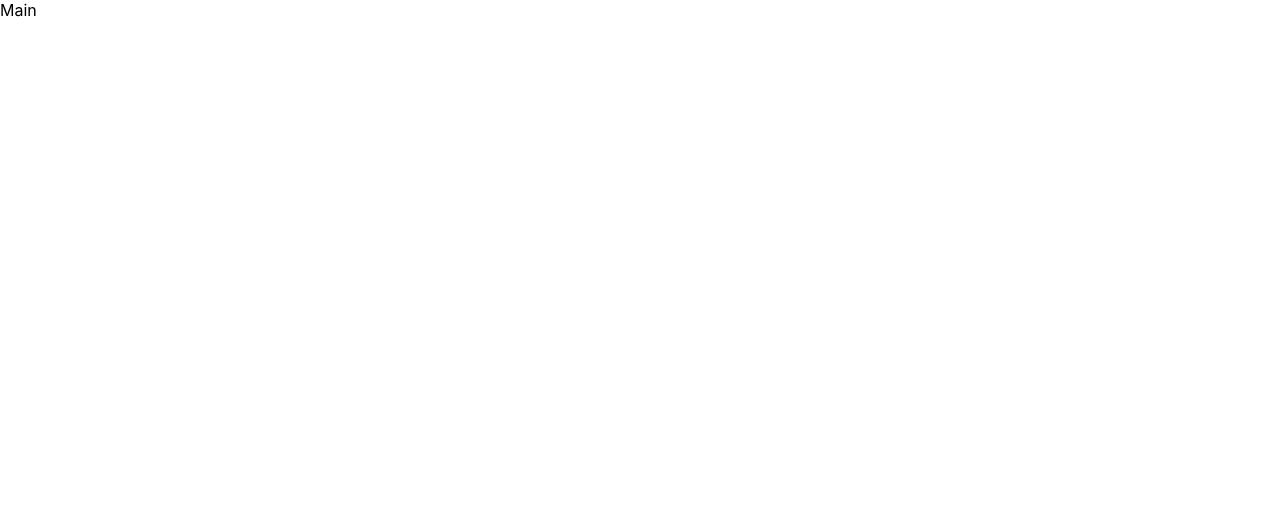
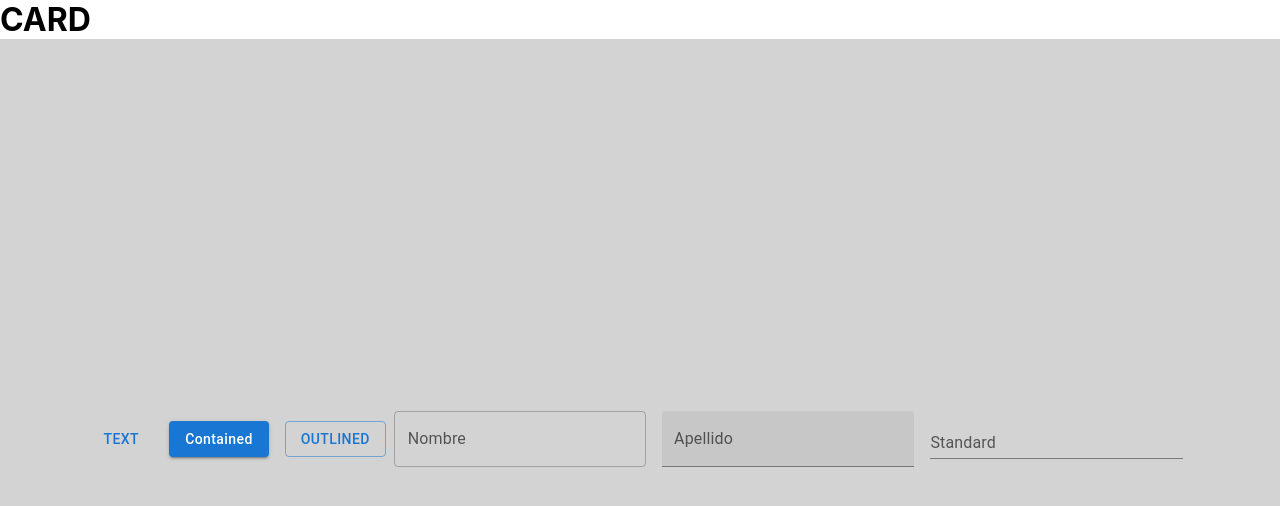
Before and after one commit to CarlosMorales23/E-commerce-Morales, a React (Create React App) app: page / in a window 1280 px wide. Shown: the top 506 px of the page. Built offline with nearby package versions, Linux system fonts and the light colour scheme.

Commit message:
MUI probe inputs

```diff
--- a/src/App.js
+++ b/src/App.js
@@ -1,10 +1,15 @@
-import Main from "./components/Main/Main";
+// import Main from "./components/Main/Main";
+import Card from "./components/Card/Card";
+import PruebasMUI from "./components/Pruebas MUI/PruebasMUI";
 
 function App() {
   return (
     <div className="App">
       <>
-      <Main/>
+        {/* <Main/> */}
+        <Card/>
+        <PruebasMUI />
+
       </>
     </div>
   );
--- /dev/null
+++ b/src/components/Card/Card.jsx
@@ -0,0 +1,11 @@
+import React from "react";
+
+const Card = () => {
+    return (
+        <div>
+            <h1>CARD</h1>
+        </div>
+    )
+};
+
+export default Card;
--- a/src/components/Main/Main.jsx
+++ b/src/components/Main/Main.jsx
@@ -1,9 +1,36 @@
-import React from 'react'
+
+import React from "react";
+import { Box, Grid } from "@mui/material";
+import styles from "./main.module.css";
+
+
 
 const Main = () => {
     return (
-        <div>Main</div>
-    )
-}
+        <Box
+            sx={{
+                width: "100%",
+                minHeight: "100vh",
+                backgroundColor: "lightblue",
+            }}
+        >
+            <Grid container spacing={2}>
+                <Grid item xs={12} sm={6} lg={3} border={2}   borderColor="red">
+                    <h2>Hijo1</h2>
+                </Grid>
+                <Grid item xs={12} sm={6}lg={3}  border={2}  borderColor="red">
+                    <h2>Hijo2</h2>
+                </Grid>
+                <Grid item xs={12} sm={6} lg={3} border={2}   borderColor="red">
+                    <h2>Hijo3</h2>
+                </Grid>
+                <Grid item xs={12} sm={6} lg={3} border={2}   borderColor="red">
+                    <h2>Hijo4</h2>
+                </Grid>
+            </Grid>
 
-export default Main
+        </Box>
+    );
+};
+
+export default Main;
--- /dev/null
+++ b/src/components/Pruebas MUI/PruebasMUI.jsx
@@ -0,0 +1,49 @@
+import React from "react";
+import Stack from "@mui/material/Stack";
+import Button from "@mui/material/Button";
+import { Box, TextField } from "@mui/material";
+
+const PruebasMUI = () => {
+    return (
+        <div
+            style={{
+                backgroundColor: "lightgray",
+                minHeight: "100vh",
+                display: "flex",
+                justifyContent: "center",
+                alignItems: "center",
+            }}
+        >
+            <Stack spacing={2} direction="row">
+                <Button variant="text">Text</Button>
+                <Button variant="contained" sx={{ textTransform: "none" }}>
+                    Contained
+                </Button>
+                <Button variant="outlined">Outlined</Button>
+            </Stack>
+
+            <Box
+                component="form"
+                sx={{
+                    "& > :not(style)": { m: 1, width: "25ch" },
+                }}
+                noValidate
+                autoComplete="off"
+            >
+                <TextField
+                    id="outlined-basic"
+                    label="Nombre"
+                    variant="outlined"
+                />
+                <TextField id="filled-basic" label="Apellido" variant="filled" />
+                <TextField
+                    id="standard-basic"
+                    label="Standard"
+                    variant="standard"
+                />
+            </Box>
+        </div>
+    );
+};
+
+export default PruebasMUI;
```
